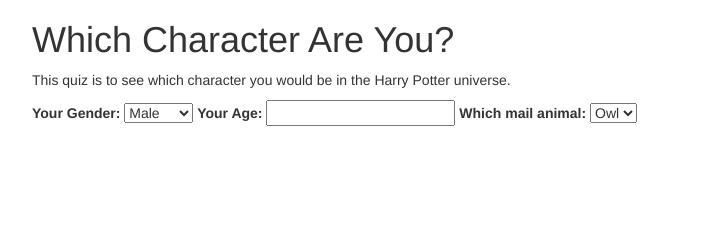
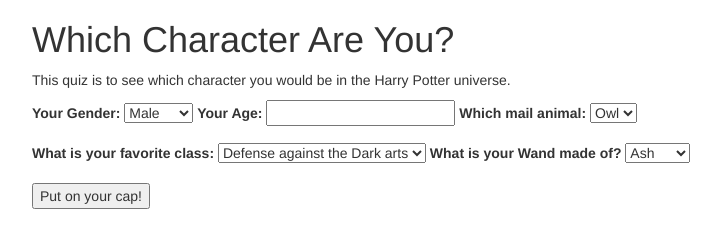
Before and after one commit to CommaderDavid/Character-quiz, a plain HTML site: page index.html in a window 1280 px wide. Shown: the whole page, without its empty margins (38-759 px from the left). Drawn offline with Linux system fonts and the light colour scheme.

Commit message:
Add second section to form and button.

```diff
--- a/index.html
+++ b/index.html
@@ -28,8 +28,22 @@
           </select>
         </div>
         <div class="form-group">
-
+          <label for="class">What is your favorite class:</label>
+          <select id="class">
+            <option value="dark">Defense against the Dark arts</option>
+            <option value="charm">Charms</option>
+            <option value="fly">Flying</option>
+            <option value="potion">Potions</option>
+          </select>
+          <label for="wand">What is your Wand made of?</label>
+          <select id="wand">
+            <option value="ash">Ash</option>
+            <option value="birch">Birch</option>
+            <option value="cherry">Cherry</option>
+            <option value="ebony">Ebony</option>
+          </select>
         </div>
+        <button type="submit" id="send">Put on your cap!</button>
       </form>
     </div>
   </body>
```
